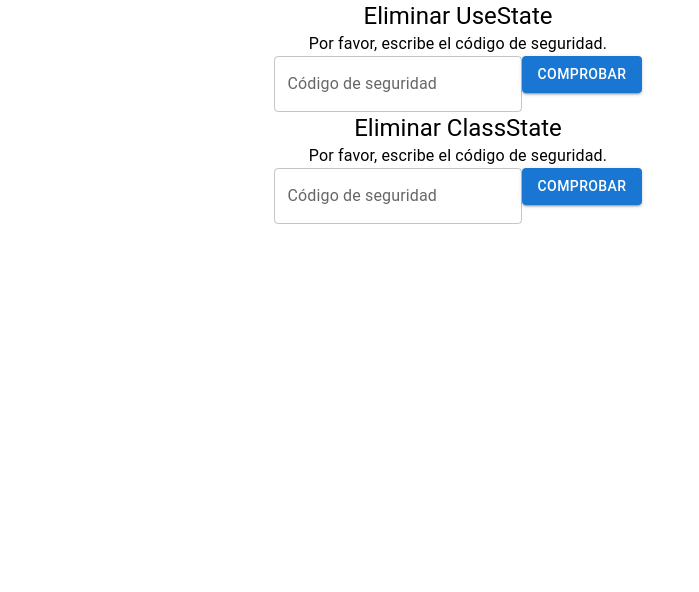
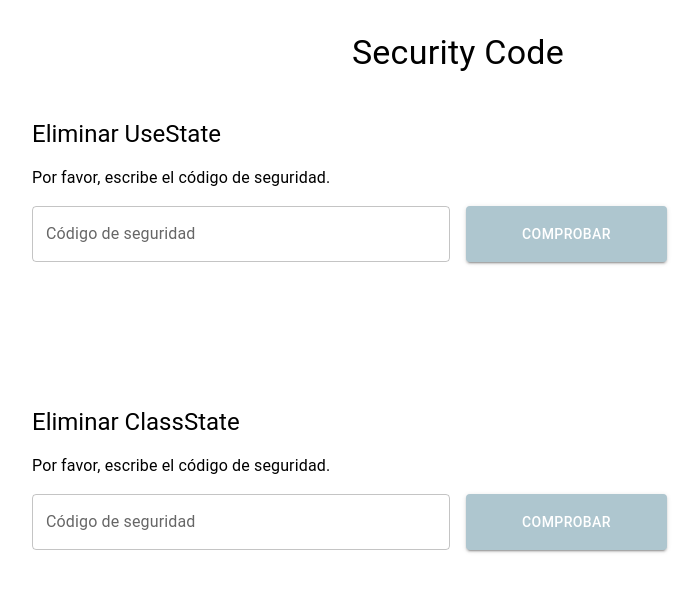
Before and after one commit to JHDEZ1108/security-codes, a React (Create React App) app: page / in a window 1280 px wide. Shown: the top 592 px of the page, without its empty margins (182-881 px from the left). Built offline with nearby package versions, Linux system fonts and the light colour scheme; the HTML template or start-up script is replaced by a standard one.

Commit message:
adicionando un poco de estilos

```diff
--- a/src/App.css
+++ b/src/App.css
@@ -1,5 +1,6 @@
 .App {
   text-align: center;
+  background-color: red;
 }
 
 .App-logo {
@@ -21,7 +22,8 @@
   align-items: center;
   justify-content: center;
   font-size: calc(10px + 2vmin);
-  color: white;
+  color: rgb(243, 247, 248);
+
 }
 
 .App-link {
--- a/src/App.js
+++ b/src/App.js
@@ -1,13 +1,26 @@
+import { Box, Container, Divider, Grid, Typography } from '@mui/material';
 import { UseState } from './components/UseState';
 import { ClassState } from './components/ClassState';
 import './App.css';
 
 function App() {
   return (
-    <div className="App">
-      <UseState />
-      <ClassState />
-    </div>
+    <Container maxWidth="md">
+      <Box my={4}>
+        <Typography variant="h4" component="h1" align="center" gutterBottom>
+          Security Code
+        </Typography>
+        <Grid container spacing={10}>
+          <Grid item xs={12} sx={{ display: 'flex', justifyContent: 'center' }}>
+            <UseState />
+          </Grid>
+          <Divider sx={{ height: 32 }} />
+          <Grid item xs={12} sx={{ display: 'flex', justifyContent: 'center' }}>
+            <ClassState />
+          </Grid>
+        </Grid>
+      </Box>
+    </Container>
   );
 }
 
--- a/src/components/ClassState.js
+++ b/src/components/ClassState.js
@@ -1,27 +1,33 @@
 import React from 'react';
-import { Typography, TextField, Button, Box } from '@mui/material';
+import { Typography, TextField, Button, Grid, Box } from '@mui/material';
 
 class ClassState extends React.Component {
-
   render() {
     return (
-      <Box>
+      <Box sx={{ my: 4 }}>
+        <Grid container spacing={2}>
+          <Grid item xs={12}>
             <Typography variant="h5">Eliminar ClassState</Typography>
-
+          </Grid>
+          <Grid item xs={12}>
             <Typography variant="body1">
               Por favor, escribe el código de seguridad.
             </Typography>
-
+          </Grid>
+          <Grid item xs={12} sm={8} md={6}>
             <TextField
               id="security-code"
               label="Código de seguridad"
               variant="outlined"
-          placeholder="Código de seguridad"
+              fullWidth
             />
-
-        <Button variant="contained">
+          </Grid>
+          <Grid item xs={12} sm={4} md={3} sx={{ display: 'flex', alignItems: 'flex-end' }}>
+          <Button variant="contained" fullWidth sx={{ height: '100%' }} style={{ backgroundColor: '#AEC6CF', color: '#FFF' }}>
             Comprobar
           </Button>
+          </Grid>
+        </Grid>
       </Box>
     );
   }
--- a/src/components/UseState.js
+++ b/src/components/UseState.js
@@ -1,27 +1,32 @@
 import React from 'react';
-import { Typography, TextField, Button, Box } from '@mui/material';
+import { Typography, TextField, Button, Grid, Box } from '@mui/material';
 
 function UseState() {
-
-
   return (
-    <Box>
+    <Box sx={{ my: 4 }}>
+      <Grid container spacing={2}>
+        <Grid item xs={12}>
           <Typography variant="h5">Eliminar UseState</Typography>
-
+        </Grid>
+        <Grid item xs={12}>
           <Typography variant="body1">
             Por favor, escribe el código de seguridad.
           </Typography>
-
+        </Grid>
+        <Grid item xs={12} sm={8} md={6}>
           <TextField
             id="security-code"
             label="Código de seguridad"
             variant="outlined"
-        placeholder="Código de seguridad"
+            fullWidth
           />
-
-      <Button variant="contained">
+        </Grid>
+        <Grid item xs={12} sm={4} md={3} sx={{ display: 'flex', alignItems: 'flex-end' }}>
+          <Button variant="contained" fullWidth sx={{ height: '100%' }} style={{ backgroundColor: '#AEC6CF', color: '#FFF' }}>
             Comprobar
           </Button>
+        </Grid>
+      </Grid>
     </Box>
   );
 }
```
Lines whose indentation alone changed are shown as unchanged.
